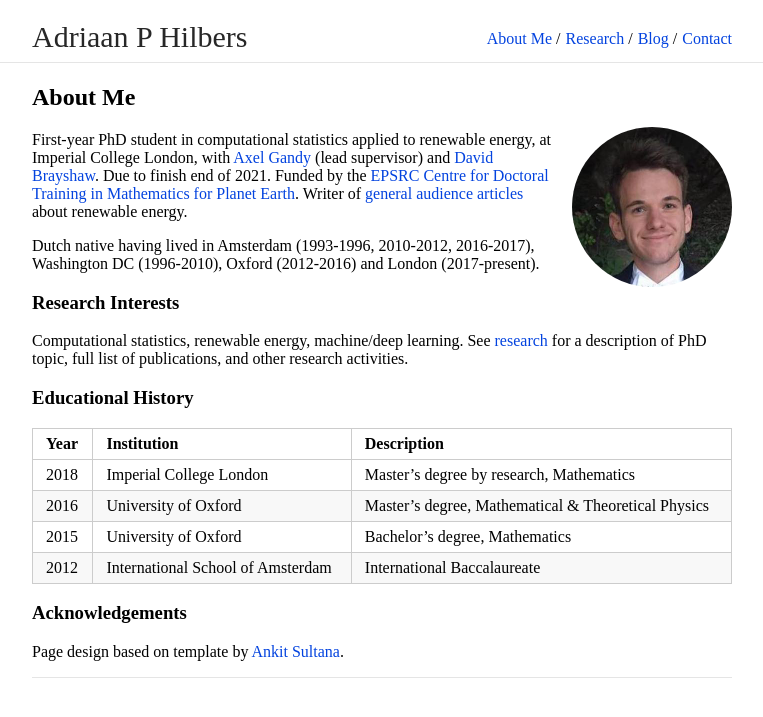
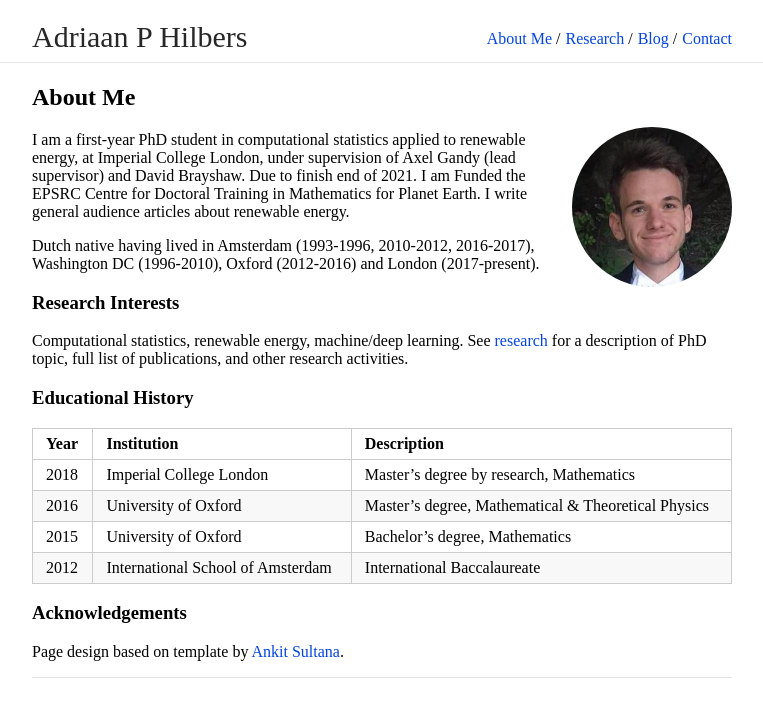
Before and after one commit to ahilbers/ahilbers.github.io, a Jekyll site: the page built from index.md, in a window 1280 px wide. Shown: the top 717 px of the page, without its empty margins (258-1021 px from the left). Built offline with Jekyll 4.4.1, drawn with Linux system fonts in a browser that asks for light colours; our own code applies the rules of GitHub Pages for plain Markdown files.

Commit message:
change text in index

```diff
--- a/index.md
+++ b/index.md
@@ -7,7 +7,7 @@ layout: default
 
 <img class="profile-picture" src="images/adriaan.jpg">
 
-First-year PhD student in computational statistics applied to renewable energy, at Imperial College London, with [Axel Gandy](http://wwwf.imperial.ac.uk/~agandy/) (lead supervisor) and [David Brayshaw](https://research.reading.ac.uk/meteorology/people/david-brayshaw/). Due to finish end of 2021. Funded by the [EPSRC Centre for Doctoral Training in Mathematics for Planet Earth](https://www.mpecdt.org). Writer of [general audience articles](blog) about renewable energy.
+I am a first-year PhD student in computational statistics applied to renewable energy, at Imperial College London, under supervision of Axel Gandy (lead supervisor) and David Brayshaw. Due to finish end of 2021. I am Funded the EPSRC Centre for Doctoral Training in Mathematics for Planet Earth. I write general audience articles about renewable energy.
 
 Dutch native having lived in Amsterdam (1993-1996, 2010-2012, 2016-2017), Washington DC (1996-2010), Oxford (2012-2016) and London (2017-present).
 
```
